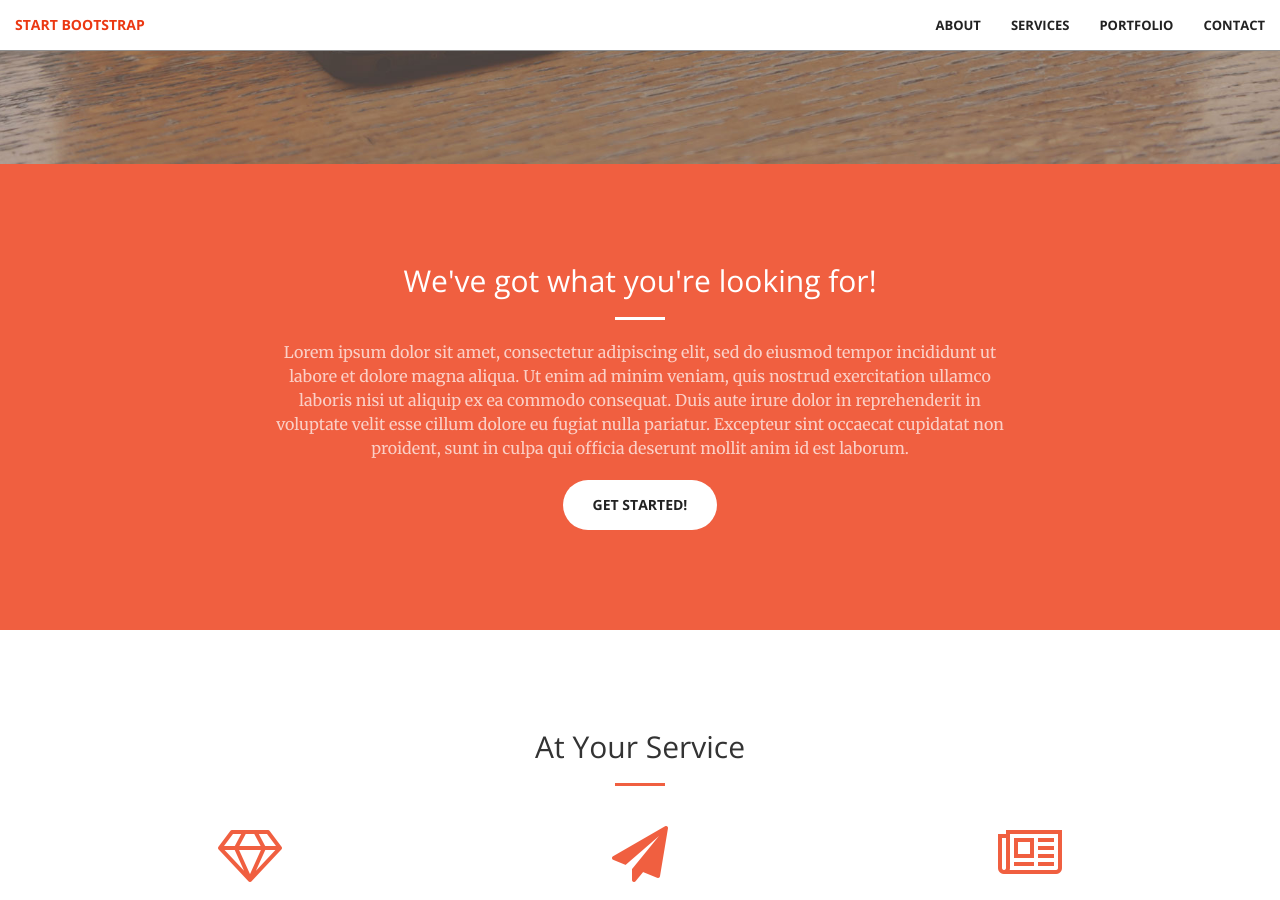
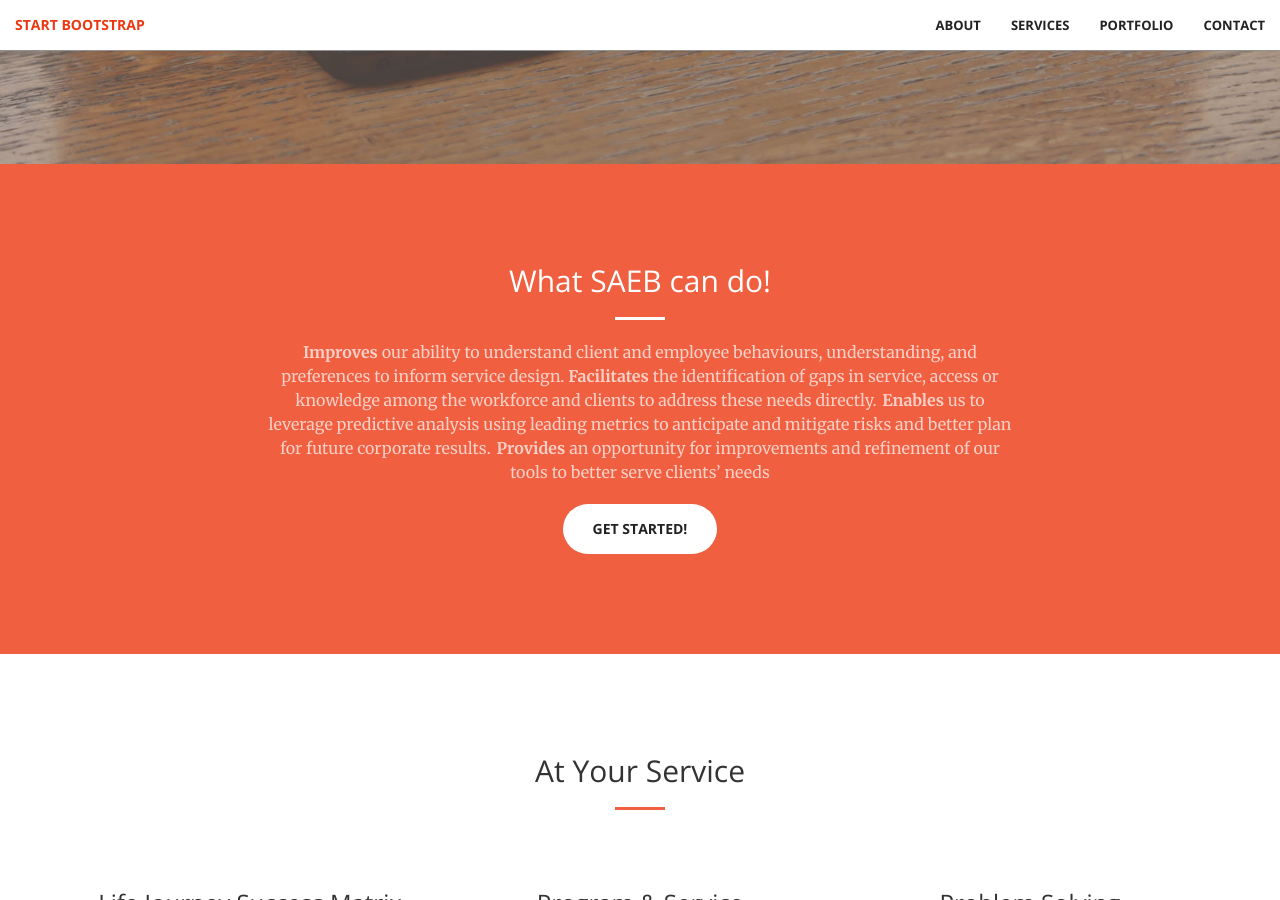
Before and after one commit to s-laugh/saeb, a Jekyll site: the page built from index.html, in a window 1280 px wide and 900 px high, scrolled down 736 px. Built offline with Jekyll 4.4.1, drawn with Linux system fonts in a browser that asks for light colours; some of the changed text lies outside the part shown.

Commit message:
update wording

```diff
--- a/_includes/call-to-action.html
+++ b/_includes/call-to-action.html
@@ -2,9 +2,14 @@
     <div class="container">
         <div class="row">
             <div class="col-lg-8 col-lg-offset-2 text-center">
-                <h2 class="section-heading">We've got what you're looking for!</h2>
+                <h2 class="section-heading">What SAEB can do!</h2>
                 <hr class="light">
-                <p class="text-faded">Lorem ipsum dolor sit amet, consectetur adipiscing elit, sed do eiusmod tempor incididunt ut labore et dolore magna aliqua. Ut enim ad minim veniam, quis nostrud exercitation ullamco laboris nisi ut aliquip ex ea commodo consequat. Duis aute irure dolor in reprehenderit in voluptate velit esse cillum dolore eu fugiat nulla pariatur. Excepteur sint occaecat cupidatat non proident, sunt in culpa qui officia deserunt mollit anim id est laborum.</p>
+                <p class="text-faded">
+                    <strong>Improves</strong> our ability to understand client and employee behaviours, understanding, and preferences to inform service design.
+                    <strong>Facilitates</strong> the identification of gaps in service, access or knowledge among the workforce and clients to address these needs directly.
+                    <strong>Enables</strong> us to leverage predictive analysis using leading metrics to anticipate and mitigate risks and better plan for future corporate results.
+                    <strong>Provides</strong> an opportunity for improvements and refinement of our tools to better serve clients’ needs
+                </p>
                 <a href="#" class="btn btn-default btn-xl">Get Started!</a>
             </div>
         </div>
--- a/_includes/services.html
+++ b/_includes/services.html
@@ -11,23 +11,30 @@
         <div class="row">
             <div class="col-lg-4 col-md-12 text-center">
                 <div class="service-box">
-                    <i class="fa fa-4x fa-diamond wow bounceIn text-primary"></i>
+                    <i class="fa fa-4x fa-wave-square wow bounceIn text-primary"></i>
                     <h3>Life Journey Success Matrix</h3>
-                    <p class="text-muted">This is putting the SAEB work directly in line with DECD’s initiatives to map and baseline the success rates of a life journey. As we intend SAEB to gather data across programs, we can use this amalgamated data to understand the actual journey a user (or client) takes and identify the gaps where the user did not follow the intended journey. This would provide analysts (or data scientists) with the information needed to make recommendations to the program teams to make changes to their programs that would improve the life journey.</p>
+                    <p class="text-muted">
+                        A way to map and baseline the success rates of a life journey.
+                        As information across programs is used to understand the journey a user takes, recommendations can be made to improve programs and services within the life journey.</p>
                 </div>
             </div>
             <div class="col-lg-4 col-md-6 text-center">
                 <div class="service-box">
-                    <i class="fa fa-4x fa-paper-plane wow bounceIn text-primary" data-wow-delay=".1s"></i>
+                    <i class="fa fa-4x fa-lightbulb wow bounceIn text-primary" data-wow-delay=".1s"></i>
                     <h3>Program & Service Recommendations</h3>
-                    <p class="text-muted">This should be straight forward; it is a type of service that SAEB can offer back to the programs and services that are feeding data into it. As to the scope of what is offered in this service, it could be very broad but focused on a user (or client). It is any kind of predictive recommendation that can be offered back to a program based on a user’s request. The service would be able to profile similar users and their needs to provide the best recommendations back to the user.</p>
+                    <p class="text-muted">
+                        A method to make recommendations directly to the user.
+                        Using profiling, a user can be prompted or suggested towards their best and most applicable options aiding them in a seamless interaction with the services and programs.
+                    </p>
                 </div>
             </div>
             <div class="col-lg-4 col-md-6 text-center">
                 <div class="service-box">
-                    <i class="fa fa-4x fa-newspaper-o wow bounceIn text-primary" data-wow-delay=".2s"></i>
+                    <i class="fa fa-4x fa-chart-pie wow bounceIn text-primary" data-wow-delay=".2s"></i>
                     <h3>Problem Solving</h3>
-                    <p class="text-muted">As particular issues arise in the services offered to users (or clients), we can use the existing system to build queries on the fly to gain a greater understanding of the problem and situation at hand. This information can be analyzed to potentially provide immediate and long-term solutions to the problem.</p>
+                    <p class="text-muted">
+                        As issues arise in the services offered to users, research can be performed to understand the problem.
+                        Enabling quick responses, based on evidence that will provide immediate and long-term solutions to the problem.</p>
                 </div>
             </div>
         </div>
```
